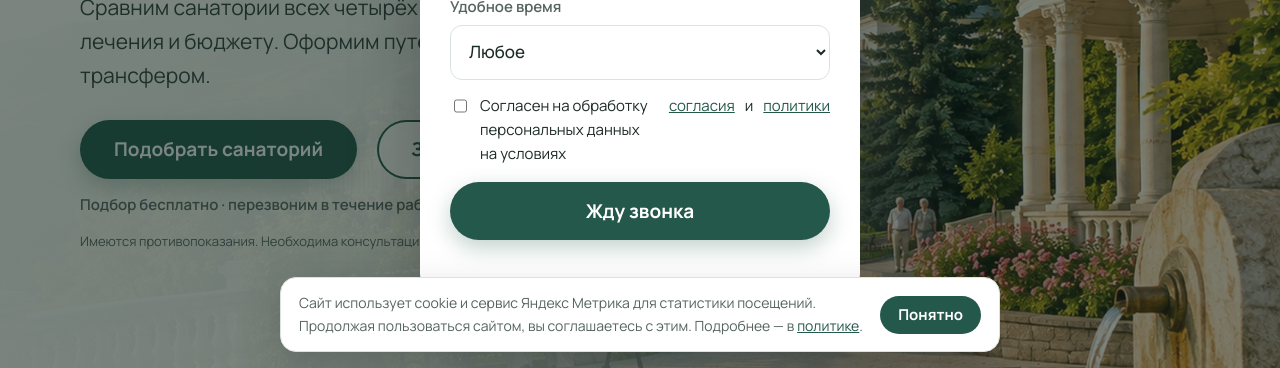
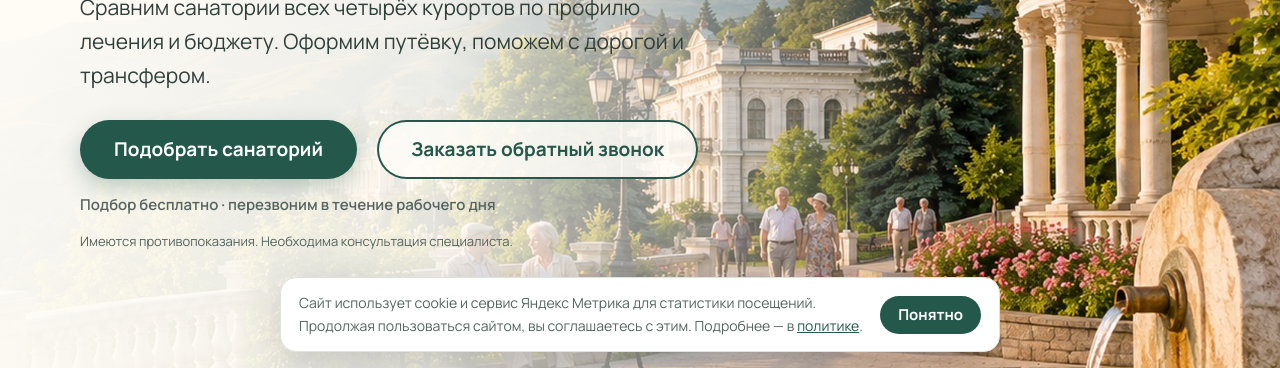
Before and after one commit to JamesC557/sanatorii-kmv-site, a plain HTML site: page index.html in a window 1280 px wide. Shown: the part 432-800 px from the top of the page. Drawn offline with Linux system fonts and the light colour scheme.

Commit message:
Исправлено: модалка открывалась сама, вёрстка текста согласия
Co-Authored-By: Claude Opus 5.5 <noreply@anthropic.com>

```diff
--- a/index.html
+++ b/index.html
@@ -179,7 +179,7 @@
         </div>
         <label class="fld">Бюджет на одного за всю путёвку<select name="budget" id="budget">
           <option value="">Выберите</option><option>до 60 тыс. ₽</option><option>60–100 тыс. ₽</option><option>100–150 тыс. ₽</option><option>больше 150 тыс. ₽</option><option>Не знаю, подскажите</option></select></label>
-        <label class="chk"><input type="checkbox" name="need_trip" id="need_trip" value="yes" checked>Нужна помощь с дорогой и трансфером</label>
+        <label class="chk"><input type="checkbox" name="need_trip" id="need_trip" value="yes" checked><span>Нужна помощь с дорогой и трансфером</span></label>
       </div>
       <div class="qstep" data-step="5">
         <p class="qtitle">Куда прислать подбор?</p>
@@ -193,7 +193,7 @@
           <label><input type="radio" name="channel" value="MAX">MAX</label>
         </div>
         <label class="fld">Комментарий, если есть<textarea name="comment" id="comment" rows="2" placeholder="Пожелания, город отправления. Пожалуйста, не указывайте диагнозы"></textarea></label>
-        <label class="chk"><input type="checkbox" name="privacy_consent" id="privacy_consent" value="yes" required>Согласен на обработку персональных данных на условиях <a href="/consent.html" target="_blank">согласия</a> и <a href="/privacy.html" target="_blank">политики</a></label>
+        <label class="chk"><input type="checkbox" name="privacy_consent" id="privacy_consent" value="yes" required><span>Согласен на обработку персональных данных на условиях <a href="/consent.html" target="_blank">согласия</a> и <a href="/privacy.html" target="_blank">политики</a></span></label>
       </div>
       <div class="qnav">
         <button type="button" class="btn ghost" id="back" hidden>Назад</button>
@@ -253,7 +253,7 @@
     <label class="fld">Как к вам обращаться<input name="name" id="cbName" autocomplete="name" required></label>
     <label class="fld">Телефон<input name="phone" id="cbPhone" type="tel" autocomplete="tel" value="+7 " required></label>
     <label class="fld">Удобное время<select name="time" id="cbTime"><option>Любое</option><option>Утром (9–12)</option><option>Днём (12–17)</option><option>Вечером (17–20)</option></select></label>
-    <label class="chk"><input type="checkbox" name="privacy_consent" id="cbConsent" value="yes" required>Согласен на обработку персональных данных на условиях <a href="/consent.html" target="_blank">согласия</a> и <a href="/privacy.html" target="_blank">политики</a></label>
+    <label class="chk"><input type="checkbox" name="privacy_consent" id="cbConsent" value="yes" required><span>Согласен на обработку персональных данных на условиях <a href="/consent.html" target="_blank">согласия</a> и <a href="/privacy.html" target="_blank">политики</a></span></label>
     <button type="submit" class="btn btn-lg" id="cbSend">Жду звонка</button>
     <p class="qstatus" id="cbStatus" role="status"></p>
     <div class="cb-done" id="cbDone" hidden><h3>Спасибо!</h3><p>Перезвоним в течение рабочего дня.</p></div>
--- a/style.css
+++ b/style.css
@@ -1,3 +1,4 @@
+[hidden]{display:none!important}
 /* Курортный парк: хвойно-зелёный, нарзанная вода, тёплый песчаник. Крупный текст для аудитории 50+. */
 :root{
   --pine:#24584a; --pine-d:#1a4237; --water:#e4f0ee; --sand:#f6efe2; --sand-d:#eadfca;
```
